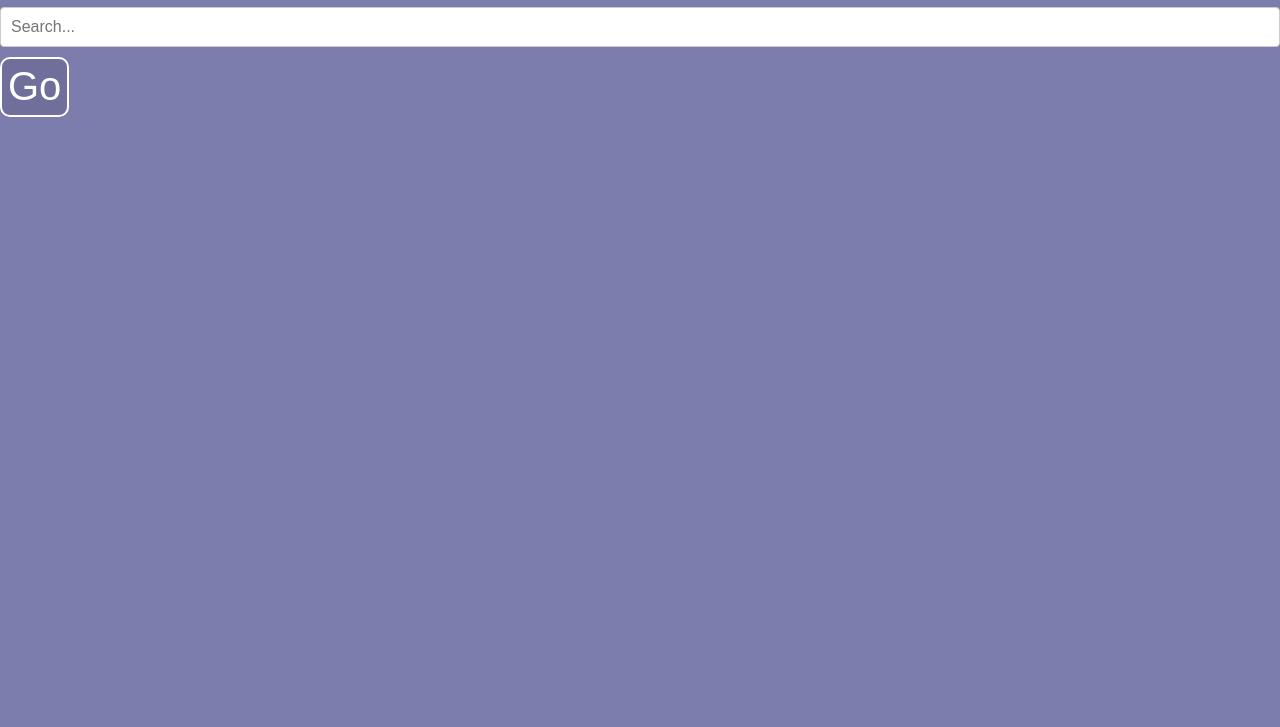
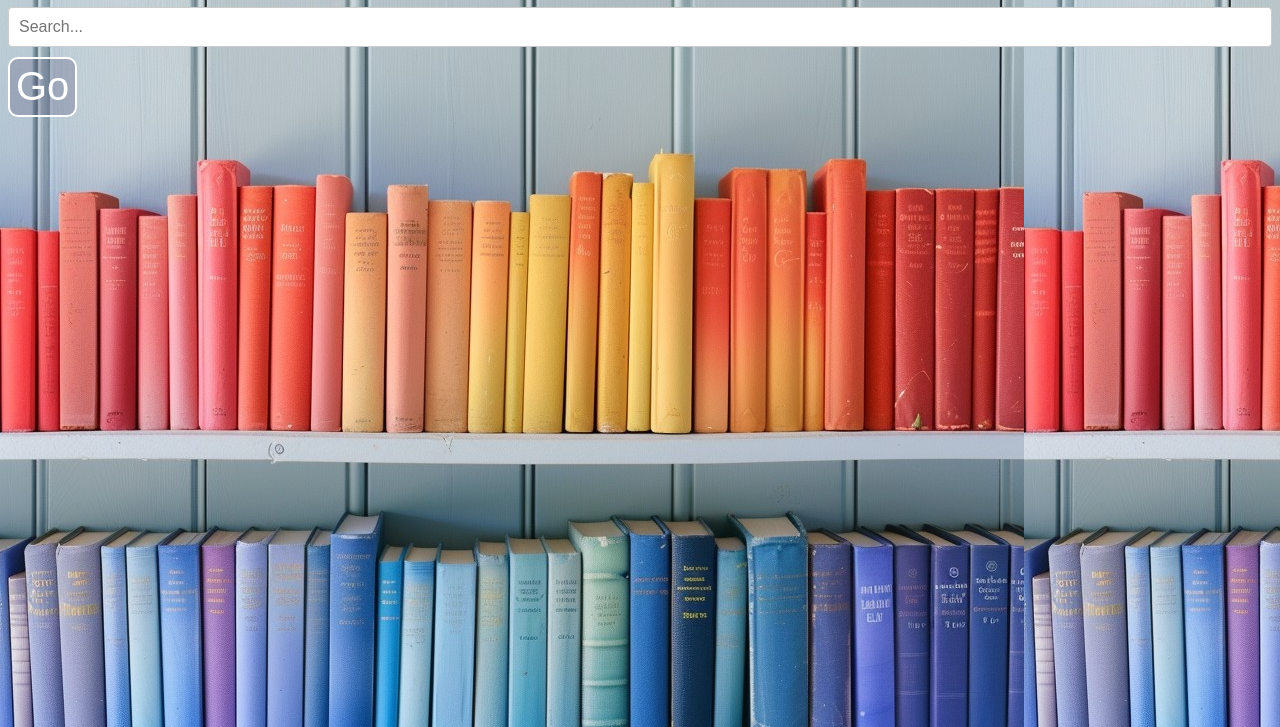
Before and after one commit to JessicaDabennini/ProgettoJavaScriptAdvanced-di-JessicaDabennini, a website built with webpack: page src/index.html in a window 1280 px wide. Shown: the part 73-800 px from the top of the page. Built offline with nearby package versions, Linux system fonts and the light colour scheme.

Commit message:
background

```diff
--- a/src/index.html
+++ b/src/index.html
@@ -5,9 +5,12 @@
         <meta name="viewport" content="width=device-width, initial-scale=1.0" />
         <title>Library</title>
         <link rel="stylesheet" href="styles.css"/>
+        <link rel="icon" href="/images/favicon.ico" type="image/x-icon">
+
     </head>
     <body>
         <h1>Open a book... open your mind</h1>
+
         <script src="index.js"></script>
     </body>
 </html>
--- a/src/styles.css
+++ b/src/styles.css
@@ -6,9 +6,8 @@
   }
 
 body {
-    padding: 0;
-    margin: 0;
-    background: rgb(125, 125, 173);
+    background-image: url('/images/Background_books.jpg');
+    background-size: auto;
 }
 
  input {
```
Also changed, not shown: images/Background_books.jpg (added).
